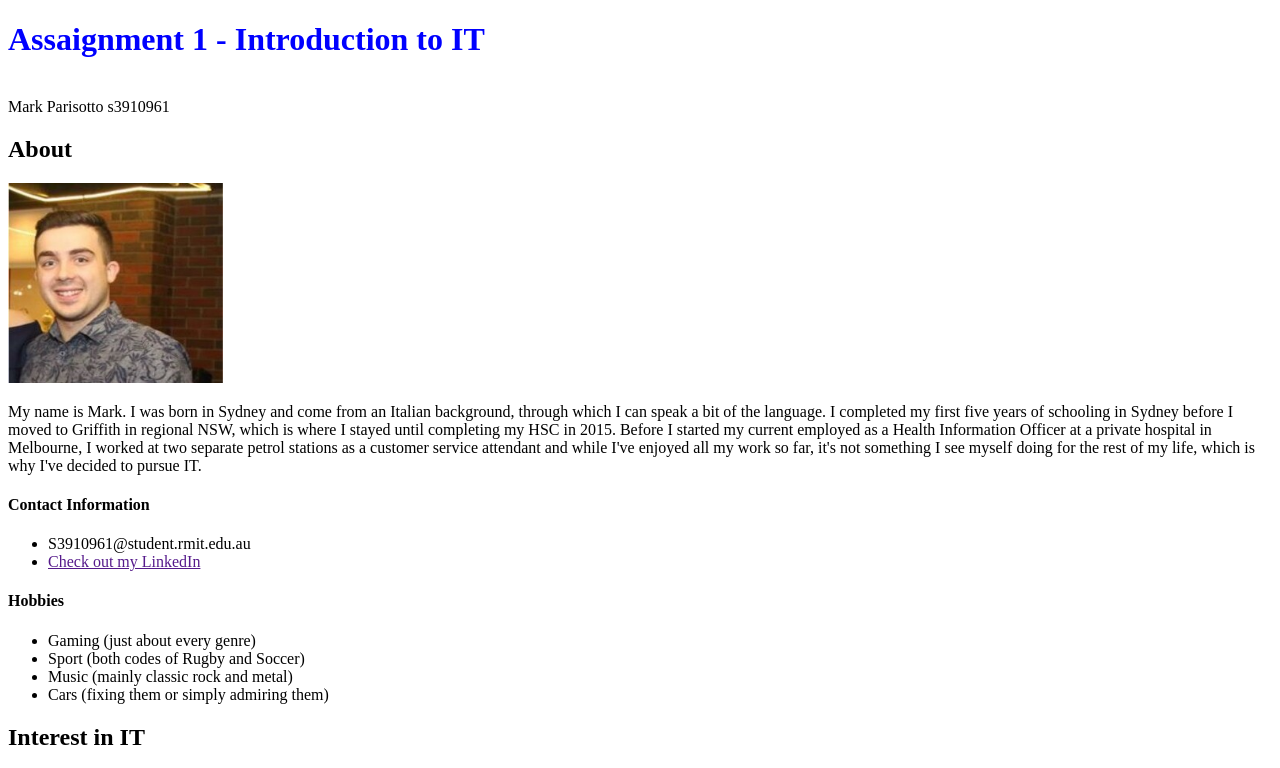
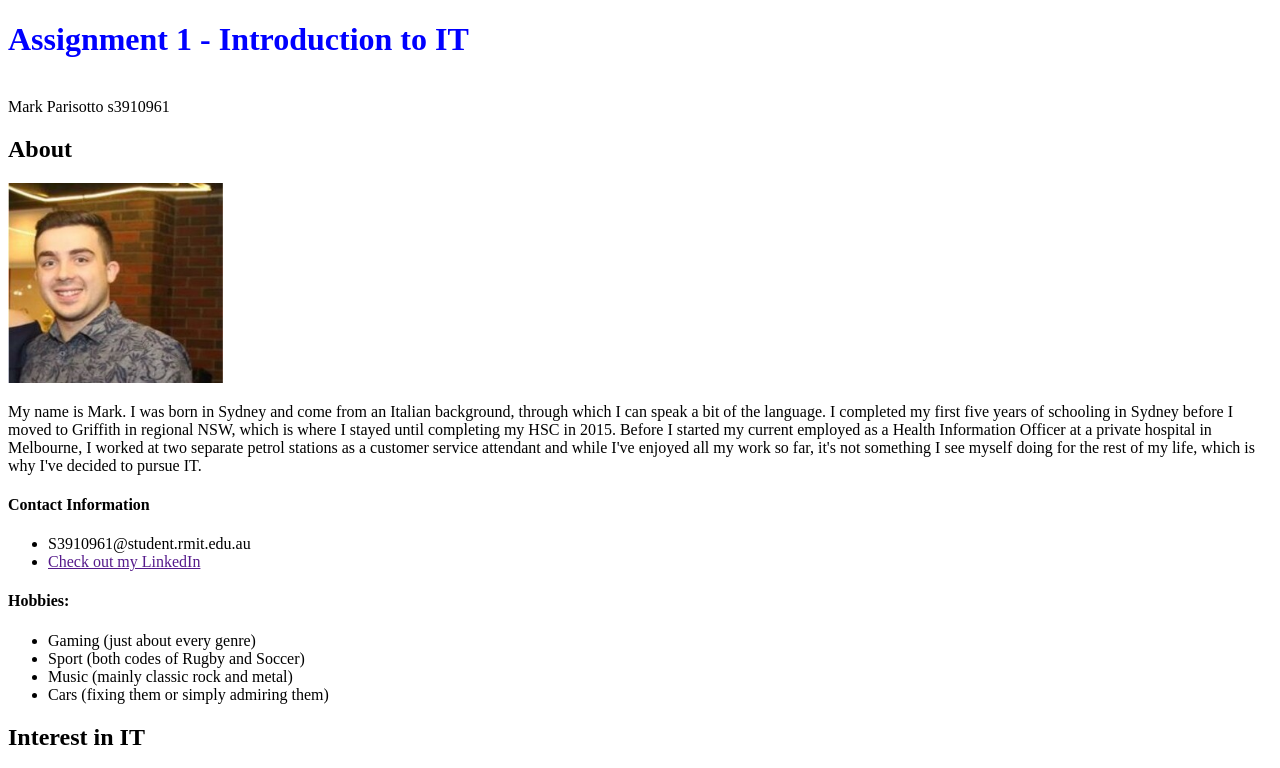
Before and after one commit to markp43/markp43.github.io, a plain HTML site: page index.html in a window 1280 px wide. Shown: the top 768 px of the page. Drawn offline with Linux system fonts and the light colour scheme.

Commit message:
Update index.html

```diff
--- a/index.html
+++ b/index.html
@@ -7,7 +7,7 @@
 <link rel="stylesheet" href="prac.css"/>
 </head>
 <body>
-<h1 style="color:blue;"> Assaignment 1 - Introduction to IT </h1> </br>
+<h1 style="color:blue;"> Assignment 1 - Introduction to IT </h1> </br>
 Mark Parisotto s3910961
 
 <h2> About </h2>
@@ -18,7 +18,7 @@ Mark Parisotto s3910961
   <li>S3910961@student.rmit.edu.au</li>
   <li> <a href "https://www.linkedin.com/in/mark-parisotto-42688b19b/">Check out my LinkedIn </a> </li>
   </ul> </p>
-<h4> Hobbies </h4>
+<h4> Hobbies: </h4>
 <p><ul>
   <li> Gaming (just about every genre) </li>
   <li> Sport (both codes of Rugby and Soccer) </li>
```
